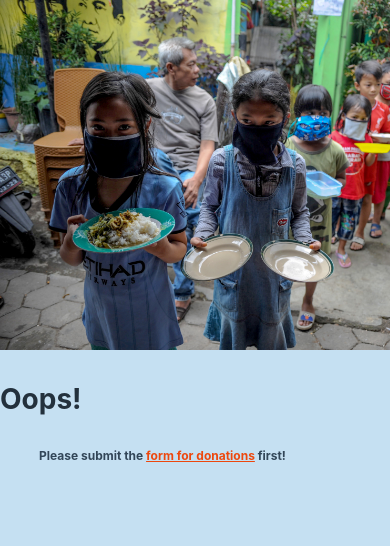
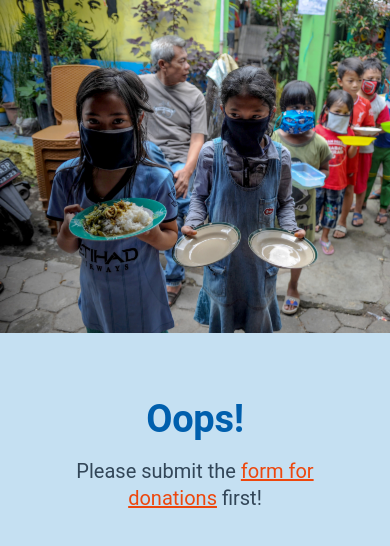
Before and after one commit to luveshsadhwani/taylorsAlumniFoodDonationForm, a React (Create React App) app: page /submission in a window 390 px wide. Shown: the top 546 px of the page. Built offline with nearby package versions, Linux system fonts and the light colour scheme.

Commit message:
FIX styling for submission page

```diff
--- a/src/components/Button.jsx
+++ b/src/components/Button.jsx
@@ -1,17 +1,19 @@
 import React from "react";
 import { styled, Button } from "@material-ui/core";
 
-const StyledButton = styled(Button)(({ theme }) => ({
+const StyledButton = styled(Button, {
+  shouldForwardProp: (prop) => prop !== "fontSize",
+})(({ theme, fontSize }) => ({
   [theme.breakpoints.down("sm")]: {
     fontWeight: "bold",
     height: "3rem",
     width: "8rem",
-    fontSize: "1.1rem",
+    fontSize: fontSize === "small" ? "0.7rem" : "1.1rem",
   },
   fontWeight: "bold",
   height: "4rem",
   width: "12rem",
-  fontSize: "1.5rem",
+  fontSize: fontSize === "small" ? "1rem" : "1.5rem",
 }));
 
 const ButtonComponent = (props) => (
@@ -23,6 +25,7 @@ const ButtonComponent = (props) => (
     color="primary"
     onClick={props.onClick}
     href={props.href}
+    fontSize={props.fontSize}
   >
     {props.text}
   </StyledButton>
--- a/src/pages/SubmissionPage.jsx
+++ b/src/pages/SubmissionPage.jsx
@@ -1,20 +1,48 @@
 import React, { useState, useEffect } from "react";
 import { useLocation } from "react-router";
 import { Link } from "react-router-dom";
-import useMediaQuery from "@material-ui/core/useMediaQuery";
 import { makeStyles } from "@material-ui/core";
-import styles from "../styles/submissionPage";
+import TitleComponent from "../components/TitleText";
+import TextComponent from "../components/BodyText";
+import ButtonComponent from "../components/Button";
 
 const useStyles = makeStyles((theme) => ({
-  titleText: { color: theme.palette.secondary.dark },
-  bodyText: { color: theme.palette.secondary.main },
+  titleContainer: {
+    [theme.breakpoints.down("sm")]: {
+      marginTop: "4rem",
+    },
+    marginTop: "10rem",
+  },
+  leftTextContainer: {
+    [theme.breakpoints.down("sm")]: {
+      padding: "0rem 2rem",
+      marginTop: "1rem",
+    },
+    marginTop: "3rem",
+    paddingLeft: "6rem",
+  },
+  centerTextContainer: {
+    [theme.breakpoints.down("sm")]: {
+      padding: "0rem 2rem",
+      marginTop: "1rem",
+    },
+    marginTop: "3rem",
+  },
+  buttonContainer: {
+    textAlign: "center",
+    marginTop: "3rem",
+  },
+  buttonText: {
+    [theme.breakpoints.down("sm")]: {
+      fontSize: "100px",
+    },
+    fontSize: "1rem",
+  },
   linkText: { color: theme.palette.tertiary.main },
-  button: { backgroundColor: theme.palette.tertiary.main, color: "white" },
 }));
 
 export default function SubmissionPage() {
   const [contribution, setContribution] = useState(0);
-  const isMobileScreen = useMediaQuery("(max-width: 1024px)");
   const { state } = useLocation();
 
   const classes = useStyles();
@@ -24,58 +52,33 @@ export default function SubmissionPage() {
     setContribution(contributionOther);
   }, [state?.values?.contributionOther]);
 
-  const ResponsiveTitle = ({ children }) => {
-    return isMobileScreen ? (
-      <h1 style={styles.titleMobile} className={classes.titleText}>
-        {children}
-      </h1>
-    ) : (
-      <h1 style={styles.title} className={classes.titleText}>
-        {children}
-      </h1>
-    );
-  };
-
-  const ResponsiveText = ({ children }) => {
-    return isMobileScreen ? (
-      <p style={styles.descriptionMobile} className={classes.bodyText}>
-        {children}
-      </p>
-    ) : (
-      <p style={styles.description} className={classes.bodyText}>
-        {children}
-      </p>
-    );
-  };
-
-  const ResponsiveButton = () => {
-    return isMobileScreen ? (
-      <button style={styles.buttonMobile} className={classes.button}>
-        The Lost Food Project
-      </button>
-    ) : (
-      <button style={styles.button} className={classes.button}>
-        The Lost Food Project
-      </button>
-    );
-  };
-
   const FormIsSubmittedResponse = () => {
     return (
       <>
-        <ResponsiveTitle>Thank you!</ResponsiveTitle>
-
-        <ResponsiveText>
-          You will proceed to The Lost Food Project. <br />
+        <div className={classes.titleContainer}>
+          <TitleComponent align="center" variant="h2">
+            Thank You!
+          </TitleComponent>
+        </div>
+        <div className={classes.centerTextContainer}>
+          <TextComponent align="center" variant="h5">
+            You will proceed to The Lost Food Project.
+            <br />
             <br />
             Please select SINGLE GIFT for the donation.
             <br />
             <br /> Click below once you are ready!
-        </ResponsiveText>
+          </TextComponent>
+        </div>
 
-        <a href="https://donate.thelostfoodproject.org/ODP/Donate/DonateNow">
-          <ResponsiveButton />
+        <div className={classes.buttonContainer}>
+          <a
+            href="https://donate.thelostfoodproject.org/ODP/Donate/DonateNow"
+            style={{ textDecoration: "none" }}
+          >
+            <ButtonComponent fontSize="small" text={"The Lost Food Project"} />
           </a>
+        </div>
       </>
     );
   };
@@ -83,36 +86,50 @@ export default function SubmissionPage() {
   const FormIsSubmittedResponseLessThan100Contribution = () => {
     return (
       <>
-        <ResponsiveTitle>Thank you!</ResponsiveTitle>
-
-        <ResponsiveText>
-          Please send your donation directly to the Lost Food Project! <br />
+        <div className={classes.titleContainer}>
+          <TitleComponent align="center" variant="h2">
+            Thank You!
+          </TitleComponent>
+        </div>
+        <div className={classes.leftTextContainer}>
+          <TextComponent align="left" variant="h5">
+            Please send your donation directly to the Lost Food Project!
             <br />
+            <br />
+          </TextComponent>
+          <TextComponent align="left" variant="h6">
             Maybank
             <br />
             Account Name: The Lost Food Project
             <br />
             Account Number: 5148 9706 8927
-        </ResponsiveText>
+          </TextComponent>
+        </div>
       </>
     );
   };
 
   const FormNotSubmittedResponse = () => (
     <>
-      <ResponsiveTitle>Oops! </ResponsiveTitle>
-      <ResponsiveText>
+      <div className={classes.titleContainer}>
+        <TitleComponent align="center" variant="h2">
+          Oops!
+        </TitleComponent>
+      </div>
+      <div className={classes.centerTextContainer}>
+        <TextComponent align="center" variant="h5">
           Please submit the{" "}
-        <Link to="/formOnline" className={classes.linkText} style={styles.link}>
+          <Link to="/formOnline" className={classes.linkText}>
             form for donations
           </Link>{" "}
           first!
-      </ResponsiveText>
+        </TextComponent>
+      </div>
     </>
   );
 
   return (
-    <div style={styles.container}>
+    <>
       {state ? (
         contribution < 100 ? (
           <FormIsSubmittedResponseLessThan100Contribution />
@@ -122,6 +139,6 @@ export default function SubmissionPage() {
       ) : (
         <FormNotSubmittedResponse />
       )}
-    </div>
+    </>
   );
 }
--- a/src/styles/submissionPage.js
+++ /dev/null
@@ -1,59 +0,0 @@
-const styles = {
-  container: {
-    display: "flex",
-    justifyContent: "center",
-    alignitems: "center",
-    flexDirection: "column",
-    height: "100%",
-  },
-
-  title: {
-    fontSize: "4rem",
-    marginTop: "3rem",
-  },
-
-  titleMobile: {
-    position: "relative",
-    marginTop: "2rem",
-    fontSize: "1.75rem",
-  },
-
-  description: {
-    width: "70%",
-    fontSize: "1.3rem",
-    fontWeight: "bold",
-    margin: "2.5rem auto",
-  },
-
-  descriptionMobile: {
-    width: "80%",
-    fontSize: "0.75rem",
-    fontWeight: "bold",
-    margin: "2rem auto",
-  },
-
-  link: {
-    display: "inline-block",
-  },
-
-  button: {
-    fontSize: "1.3rem",
-    height: "5rem",
-    width: "12rem",
-    marginTop: "1.5rem",
-    border: "none",
-    borderRadius: "5px",
-    cursor: "pointer",
-  },
-
-  buttonMobile: {
-    fontSize: "1.1rem",
-    height: "4rem",
-    width: "8rem",
-    marginTop: "1rem",
-    border: "none",
-    borderRadius: "5px",
-  },
-};
-
-export default styles;
```
Lines whose indentation alone changed are shown as unchanged.
